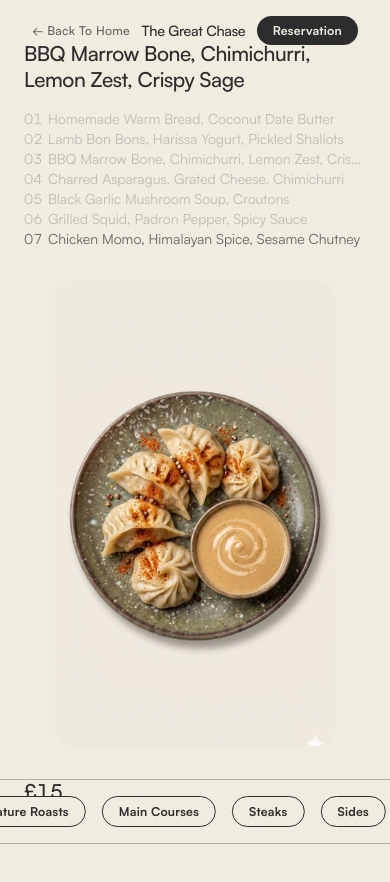
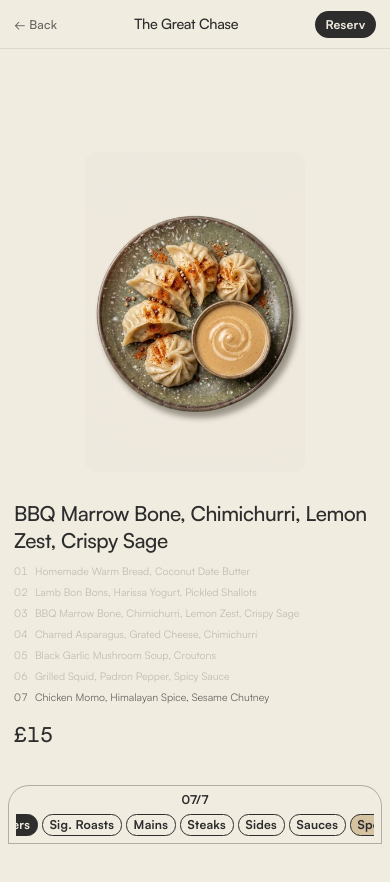
Before and after one commit to ABD2k23/TheGreatChase, a Next.js app: page /Menu in a window 390 px wide. Shown: the top 882 px of the page. Built offline with nearby package versions, Linux system fonts and the light colour scheme.

Commit message:
Responsivness added

```diff
--- a/src/app/Menu/page.tsx
+++ b/src/app/Menu/page.tsx
@@ -265,36 +265,36 @@ const PopularSecond = () => {
 
   const Nav = (
     <>
-      <div className="flex items-center justify-between px-8 py-4 fixed top-0 left-0 w-full z-10">
+      <div className="flex items-center justify-between px-4 md:px-8 py-3 md:py-4 fixed top-0 left-0 w-full z-10 gap-2 bg-white border-b border-black/10">
         <Link
           href="/"
           className="opacity-70 hover:opacity-100 transition-opacity"
         >
-          <h5>← Back To Home</h5>
+          <h5 className="text-xs md:text-base">← Back</h5>
         </Link>
-        <h6 className="font-medium!  tracking-[-0.02em]! leading-[1.1]! ">
+        <h6 className="font-medium! tracking-[-0.02em]! leading-[1.1]! text-xs md:text-base">
           The Great Chase
         </h6>
-        <Click content="Reservation" fer="/booking" status={true} />
+        <Click content="Reserv" fer="/booking" status={true} />
       </div>
     </>
   );
   const Footer = (
     <>
       <div
-        className="flex items-center justify-between  border border-black/32 p-4 fixed bottom-0 left-1/2 -translate-x-1/2 z-10 rounded-t-4xl gap-4"
+        className="flex flex-col sm:flex-row items-center justify-between border border-black/32 p-2 md:p-4 fixed bottom-0 left-1/2 -translate-x-1/2 z-10 rounded-t-3xl md:rounded-t-4xl gap-2 md:gap-4 bg-white w-[calc(100%-16px)] sm:w-auto"
         style={{ ["cornerShape" as keyof CSSProperties]: "squircle" }}
       >
         {/* Counter */}
-        <h5 className="font-bold! text-nowrap">
+        <h5 className="font-bold! text-nowrap text-xs md:text-base">
           {String(currentIndex + 1).padStart(2, "0")}/{filteredDishes.length}
         </h5>
         {/* Menu Division */}
-        <div className="flex items-center justify-center gap-4 flex-nowrap">
+        <div className="flex items-center justify-center gap-1 md:gap-4 flex-nowrap overflow-x-auto max-w-[calc(100vw-32px)]">
           {categories.map((category) => {
             const isActive = selectedCategory === category;
             const baseClasses =
-              "px-4 py-2 rounded-2xl cursor-pointer w-fit text-nowrap border transition-all";
+              "px-2 md:px-4 py-1 md:py-2 rounded-xl md:rounded-2xl cursor-pointer w-fit text-nowrap border transition-all text-xs md:text-base";
             const activeClasses =
               isActive && category !== "Specials"
                 ? "bg-black text-white border-black"
@@ -319,10 +319,12 @@ const PopularSecond = () => {
                 className={`${baseClasses} ${activeClasses}`}
                 style={{ ["cornerShape" as keyof CSSProperties]: "squircle" }}
               >
-                <h5 className="font-bold!">
+                <h5 className="font-bold! text-xs md:text-base">
                   {category === "Signature Roasts"
-                    ? "Signature Roasts"
-                    : category}
+                    ? "Sig. Roasts"
+                    : category === "Main Courses"
+                      ? "Mains"
+                      : category}
                 </h5>
               </button>
             );
@@ -332,7 +334,7 @@ const PopularSecond = () => {
     </>
   );
   return (
-    <div className=" text-black!">
+    <div className="text-black!">
       {/* Menu */}
       <div
         ref={sectionRef}
@@ -340,10 +342,10 @@ const PopularSecond = () => {
         style={{ height: `${Math.max(1, filteredDishes.length) * 100}vh` }}
       >
         {Nav}
-        <div className="sticky top-0 h-dvh flex items-center px-6 sm:px-8">
-          <div className="w-full grid grid-cols-1 md:grid-cols-3 gap-8 items-center">
+        <div className="sticky top-0 h-dvh flex items-center px-4 sm:px-6 md:px-8 pt-16 md:pt-20">
+          <div className="w-full grid grid-cols-1 md:grid-cols-3 gap-4 md:gap-8 items-center">
             {/* Name */}
-            <div className="min-w-0">
+            <div className="min-w-0 order-2 md:order-1">
               <AnimatePresence mode="wait">
                 <motion.h3
                   key={activeDish.name}
@@ -351,23 +353,23 @@ const PopularSecond = () => {
                   animate={{ opacity: 1, y: 0 }}
                   exit={{ opacity: 0, y: -10 }}
                   transition={{ duration: 0.35, ease: [0.22, 1, 0.36, 1] }}
-                  className="leading-tight text-2xl sm:text-3xl md:text-4xl"
+                  className="leading-tight text-lg sm:text-2xl md:text-4xl"
                 >
                   {activeDish.name}
                 </motion.h3>
               </AnimatePresence>
 
-              <div className="mt-4 text-sm opacity-70">
+              <div className="mt-2 md:mt-4 text-xs md:text-sm opacity-70 max-h-[200px] md:max-h-none overflow-y-auto md:overflow-y-visible">
                 {filteredDishes.map((d, i) => (
                   <motion.button
                     key={d.name}
                     type="button"
                     onClick={() => scrollToDish(i)}
-                    className="flex items-center gap-2 w-full text-left"
+                    className="flex items-center gap-2 w-full text-left py-1 hover:opacity-100 transition-opacity"
                     animate={{ opacity: i === currentIndex ? 1 : 0.35 }}
                     transition={{ duration: 0.25 }}
                   >
-                    <span className="inline-block w-4 tabular-nums">
+                    <span className="inline-block w-4 tabular-nums flex-shrink-0">
                       {String(i + 1).padStart(2, "0")}
                     </span>
                     <span className="truncate">{d.name}</span>
@@ -377,9 +379,9 @@ const PopularSecond = () => {
             </div>
 
             {/* Image */}
-            <div className="relative flex justify-center">
+            <div className="relative flex justify-center order-1 md:order-2 mb-4 md:mb-0">
               <div
-                className="relative overflow-clip rounded-2xl w-[min(280px,80vw)] h-[min(480px,55vh)]"
+                className="relative overflow-clip rounded-[12px] md:rounded-2xl w-[min(220px,70vw)] md:w-[min(280px,80vw)] h-[min(320px,50vh)] md:h-[min(480px,55vh)]"
                 style={{ ["cornerShape" as keyof CSSProperties]: "squircle" }}
               >
                 <AnimatePresence mode="wait">
@@ -403,7 +405,7 @@ const PopularSecond = () => {
             </div>
 
             {/* Price */}
-            <div className="md:text-right">
+            <div className="md:text-right order-3">
               <AnimatePresence mode="wait">
                 <motion.h3
                   key={activeDish.price}
@@ -411,7 +413,7 @@ const PopularSecond = () => {
                   animate={{ opacity: 1, y: 0 }}
                   exit={{ opacity: 0, y: -10 }}
                   transition={{ duration: 0.35, ease: [0.22, 1, 0.36, 1] }}
-                  className="leading-tight text-2xl sm:text-3xl md:text-4xl tabular-nums"
+                  className="leading-tight text-lg sm:text-2xl md:text-4xl tabular-nums"
                 >
                   {activeDish.price}
                 </motion.h3>
--- a/src/app/globals.css
+++ b/src/app/globals.css
@@ -41,3 +41,52 @@ h6 {
   @apply font-sans tracking-[0.02em] leading-[1.1] font-bold!;
   font-size: clamp(14px, 12.5px + 0.4688vw, 20px);
 }
+
+/* Touch device optimizations */
+@media (hover: none) and (pointer: coarse) {
+  /* Ensure minimum touch target size of 44x44px for interactive elements */
+  button,
+  a,
+  [role="button"] {
+    @apply min-h-11 min-w-11;
+  }
+
+  /* Improve spacing on touch devices */
+  input,
+  textarea,
+  select {
+    @apply min-h-12;
+  }
+}
+
+/* Mobile-first responsive utilities */
+@media (max-width: 640px) {
+  html {
+    font-size: 14px;
+  }
+
+  body {
+    overflow-x: hidden;
+  }
+}
+
+/* Smooth scrolling for better mobile experience */
+html {
+  scroll-behavior: smooth;
+}
+
+/* Prevent layout shift on scroll */
+html {
+  overflow-y: scroll;
+}
+
+/* Ensure images are responsive */
+img {
+  @apply max-w-full h-auto;
+}
+
+/* Ensure videos are responsive */
+iframe,
+video {
+  @apply max-w-full;
+}
--- a/src/components/BigClick.tsx
+++ b/src/components/BigClick.tsx
@@ -3,6 +3,7 @@
 import { motion } from "framer-motion";
 import Link from "next/link";
 import type { CSSProperties } from "react";
+import { useEffect, useState } from "react";
 
 const BigClick = ({
   content,
@@ -15,8 +16,23 @@ const BigClick = ({
   status: boolean;
   target?: string;
 }) => {
+  const [isHoverSupported, setIsHoverSupported] = useState(true);
+
+  useEffect(() => {
+    // Check if device supports hover (not a touch device)
+    const mediaQuery = window.matchMedia("(hover: hover)");
+    setIsHoverSupported(mediaQuery.matches);
+
+    const handleChange = (e: MediaQueryListEvent) => {
+      setIsHoverSupported(e.matches);
+    };
+
+    mediaQuery.addEventListener("change", handleChange);
+    return () => mediaQuery.removeEventListener("change", handleChange);
+  }, []);
+
   const baseStyles =
-    "font-bold! inline-flex cursor-pointer px-8 py-4 rounded-[32px] select-none";
+    "font-bold! inline-flex cursor-pointer px-6 md:px-8 py-3 md:py-4 rounded-[32px] select-none transition-all";
 
   const activeStyles = "bg-black text-white border-black";
 
@@ -32,11 +48,11 @@ const BigClick = ({
       <motion.span
         className={`${baseStyles} ${status ? activeStyles : inactiveStyles}`}
         style={{ ["cornerShape" as keyof CSSProperties]: "squircle" }}
-        whileHover={{ y: -4, scale: 1.04 }}
+        whileHover={isHoverSupported ? { y: -4, scale: 1.04 } : {}}
         whileTap={{ y: 0, scale: 0.97 }}
         transition={{ type: "spring", stiffness: 380, damping: 24 }}
       >
-        <h6>{content}</h6>
+        <h6 className="text-sm md:text-base">{content}</h6>
       </motion.span>
     </Link>
   );
--- a/src/components/Click.tsx
+++ b/src/components/Click.tsx
@@ -5,6 +5,7 @@
 import { motion } from "framer-motion";
 import Link from "next/link";
 import type { CSSProperties } from "react";
+import { useEffect, useState } from "react";
 
 const Click = ({
   content,
@@ -15,8 +16,23 @@ const Click = ({
   fer: string;
   status: boolean;
 }) => {
+  const [isHoverSupported, setIsHoverSupported] = useState(true);
+
+  useEffect(() => {
+    // Check if device supports hover (not a touch device)
+    const mediaQuery = window.matchMedia("(hover: hover)");
+    setIsHoverSupported(mediaQuery.matches);
+
+    const handleChange = (e: MediaQueryListEvent) => {
+      setIsHoverSupported(e.matches);
+    };
+
+    mediaQuery.addEventListener("change", handleChange);
+    return () => mediaQuery.removeEventListener("change", handleChange);
+  }, []);
+
   const baseStyles =
-    "font-bold! inline-flex cursor-pointer px-4 py-2 rounded-[16px] select-none";
+    "font-bold! inline-flex cursor-pointer px-3 md:px-4 py-2 rounded-[16px] select-none transition-all text-sm md:text-base";
 
   const activeStyles = "bg-black text-white border-black";
 
@@ -28,7 +44,7 @@ const Click = ({
       <motion.span
         className={`${baseStyles} ${status ? activeStyles : inactiveStyles}`}
         style={{ ["cornerShape" as keyof CSSProperties]: "squircle" }}
-        whileHover={{ y: -2, scale: 1.025 }}
+        whileHover={isHoverSupported ? { y: -2, scale: 1.025 } : {}}
         whileTap={{ y: 0, scale: 0.96 }}
         transition={{ type: "spring", stiffness: 440, damping: 26 }}
       >
--- a/src/components/Marquee.tsx
+++ b/src/components/Marquee.tsx
@@ -18,14 +18,29 @@ const ChipRow = ({
   two,
   three,
 }: Pick<MarqueeProps, "one" | "two" | "three">) => {
+  const [isHoverSupported, setIsHoverSupported] = React.useState(true);
+
+  React.useEffect(() => {
+    // Check if device supports hover (not a touch device)
+    const mediaQuery = window.matchMedia("(hover: hover)");
+    setIsHoverSupported(mediaQuery.matches);
+
+    const handleChange = (e: MediaQueryListEvent) => {
+      setIsHoverSupported(e.matches);
+    };
+
+    mediaQuery.addEventListener("change", handleChange);
+    return () => mediaQuery.removeEventListener("change", handleChange);
+  }, []);
+
   return (
-    <div className="flex items-center justify-center gap-4 shrink-0">
+    <div className="flex items-center justify-center gap-2 md:gap-4 shrink-0">
       {[one, two, three].map((label) => (
         <motion.div
           key={label}
-          className={chipClassName}
+          className={`${chipClassName} text-xs md:text-base`}
           style={{ ["cornerShape" as keyof React.CSSProperties]: "squircle" }}
-          whileHover={{ scale: 1.04, y: -2 }}
+          whileHover={isHoverSupported ? { scale: 1.04, y: -2 } : {}}
           whileTap={{ scale: 0.98 }}
           transition={{ type: "spring", stiffness: 420, damping: 26 }}
         >
@@ -46,6 +61,16 @@ const Marquee = ({
   const segmentRef = React.useRef<HTMLDivElement | null>(null);
   const x = useMotionValue(0);
   const [segmentWidth, setSegmentWidth] = React.useState(0);
+  const [isMobile, setIsMobile] = React.useState(false);
+
+  React.useEffect(() => {
+    const checkMobile = () => {
+      setIsMobile(window.innerWidth < 768);
+    };
+    checkMobile();
+    window.addEventListener("resize", checkMobile);
+    return () => window.removeEventListener("resize", checkMobile);
+  }, []);
 
   React.useLayoutEffect(() => {
     const el = segmentRef.current;
@@ -80,14 +105,17 @@ const Marquee = ({
     return () => controls.stop();
   }, [rotation, segmentWidth, speed, x]);
 
+  // Reduce rotation on mobile for better readability
+  const mobileRotation = isMobile ? 0 : rotation;
+
   return (
     <div
-      className="w-full overflow-hidden py-32"
-      style={{ transform: `rotate(${rotation}deg)` }}
+      className="w-full overflow-hidden py-16 md:py-32"
+      style={{ transform: `rotate(${mobileRotation}deg)` }}
     >
       <motion.div className="flex will-change-transform" style={{ x }}>
         {/* Segment A (measured) */}
-        <div ref={segmentRef} className="flex gap-4 shrink-0">
+        <div ref={segmentRef} className="flex gap-2 md:gap-4 shrink-0">
           <ChipRow one={one} two={two} three={three} />
           <ChipRow one={one} two={two} three={three} />
           <ChipRow one={one} two={two} three={three} />
@@ -96,7 +124,7 @@ const Marquee = ({
         </div>
 
         {/* Segment B (duplicate) */}
-        <div aria-hidden className="flex gap-4 shrink-0">
+        <div aria-hidden className="flex gap-2 md:gap-4 shrink-0">
           <ChipRow one={one} two={two} three={three} />
           <ChipRow one={one} two={two} three={three} />
           <ChipRow one={one} two={two} three={three} />
```
Also changed, not shown: src/components/Footer.tsx (+22 -10 lines), src/components/Hero.tsx (+6 -6 lines), src/components/Info.tsx (+7 -7 lines), src/components/PopularSecond.tsx (+35 -16 lines), src/components/Story.tsx (+13 -9 lines), src/components/Testimonials.tsx (+8 -8 lines).
